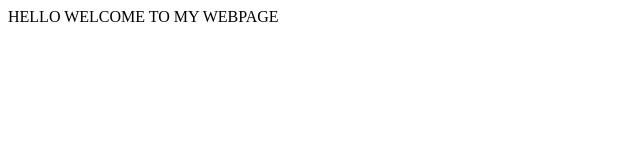
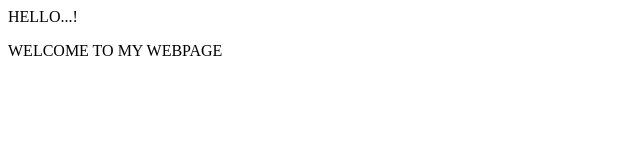
Before and after one commit to Vaishu06ai/hello, a plain HTML site: page index.html in a window 1280 px wide. Shown: the whole page, without its empty margins (0-640 px from the left). Drawn offline with Linux system fonts and the light colour scheme.

Commit message:
2nd commit
welcome

```diff
--- a/index.html
+++ b/index.html
@@ -1,8 +1,9 @@
 <html>
     <head>
-        <title>HELLO WORLD</title>
+        <title>HELLO</title>
     </head>
     <body>
-        <p>HELLO WELCOME TO MY WEBPAGE</p>
+        <p>HELLO...!</p>
+            <p>WELCOME TO MY WEBPAGE</p>
     </body>
 </html>
```
